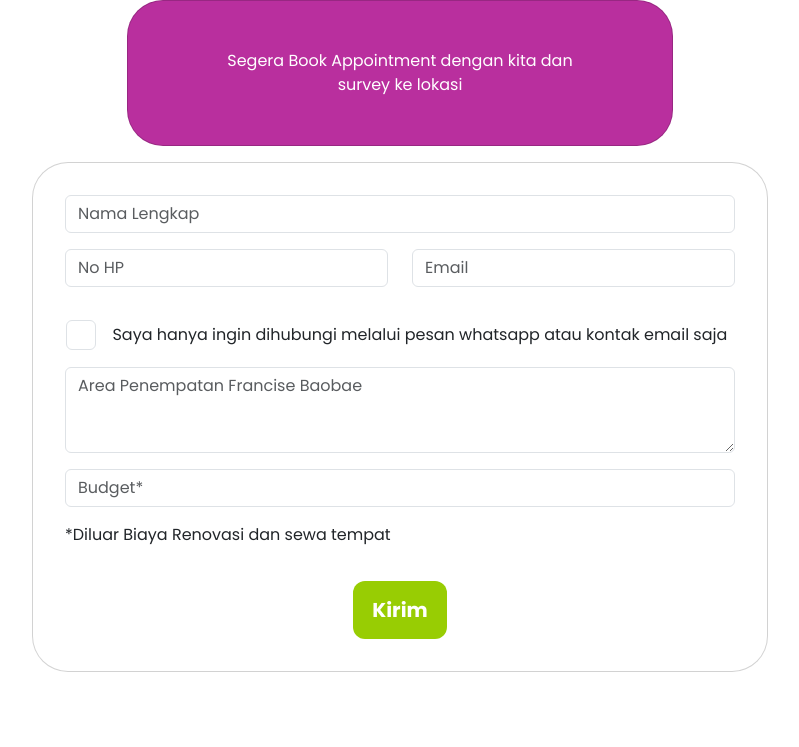
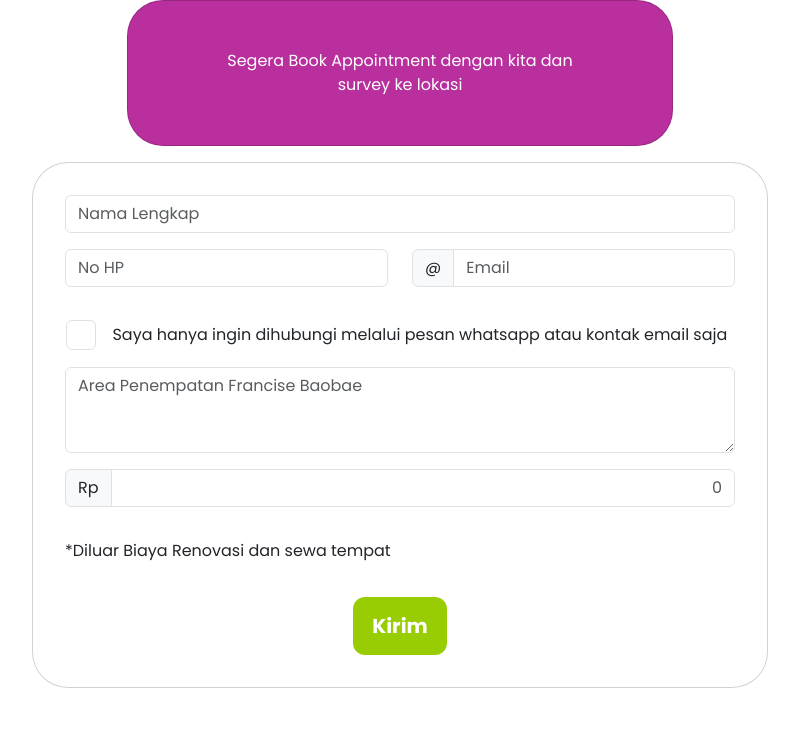
Before and after one commit to ahmadhusain98/ahmadhusain98.github.io, a PHP site: page / in a window 1280 px wide. Shown: the part 2285-3032 px from the top of the page, without its empty margins (240-1039 px from the left). Run offline with PHP 8.4, Linux system fonts and the light colour scheme; some libraries are stand-ins or nearby versions.

Commit message:
perbaikan form

```diff
--- a/index.php
+++ b/index.php
@@ -382,7 +382,10 @@
                                             <input type="number" class="form-control mb-3" name="nohp" id="nohp" placeholder="No HP">
                                         </div>
                                         <div class="col-md-6">
-                                            <input type="email" class="form-control" name="email" id="email" placeholder="Email">
+                                            <div class="input-group mb-3">
+                                                <span class="input-group-text" id="basic-addon1">@</span>
+                                                <input type="email" class="form-control" name="email" id="email" placeholder="Email">
+                                            </div>
                                         </div>
                                     </div>
                                     <div class="row mb-3">
@@ -406,7 +409,10 @@
                                     </div>
                                     <div class="row mb-3">
                                         <div class="col-md-12">
-                                            <input type="text" class="form-control" name="budget" id="budget" placeholder="Budget*" onkeyup="rp(this.value)">
+                                            <div class="input-group mb-3">
+                                                <span class="input-group-text" id="basic-addon1">Rp</span>
+                                                <input type="text" class="form-control text-end" name="budget" id="budget" placeholder="0" aria-label="Username" aria-describedby="basic-addon1" onkeyup="rp(this.value)">
+                                            </div>
                                         </div>
                                     </div>
                                     <div class="row mb-3">
```
